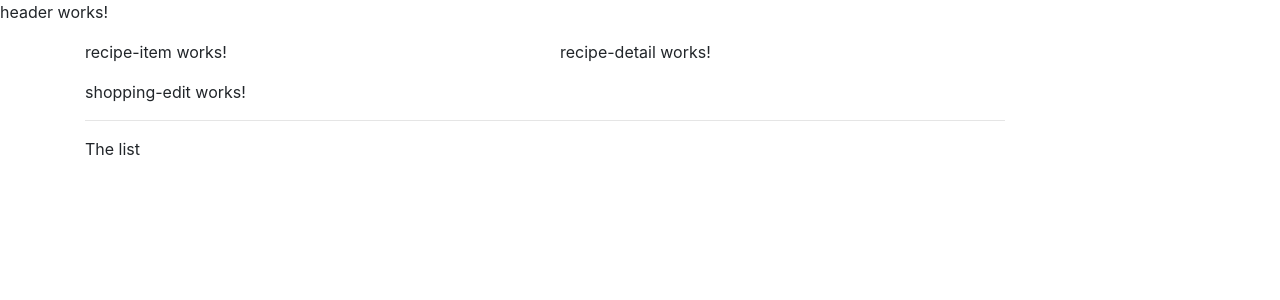
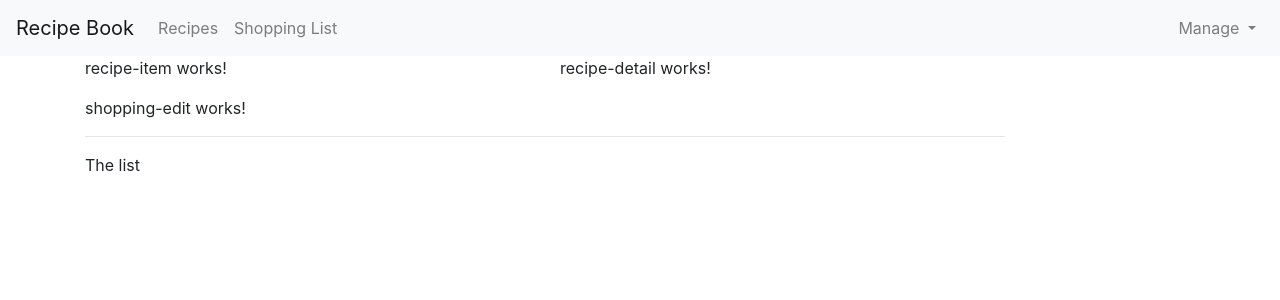
Before and after one commit to lesiak/abgular_udemy_maximilian_schwarzmuller, an Angular app in the folder webshop/: page / in a window 1280 px wide. Shown: the top 300 px of the page. Built offline with nearby package versions, Linux system fonts and the light colour scheme.

Commit message:
[WEBSHOP] Header component

```diff
--- a/webshop/src/app/header/header.component.html
+++ b/webshop/src/app/header/header.component.html
@@ -1,3 +1,28 @@
-<p>
-  header works!
-</p>
+<nav class="navbar navbar-expand-lg navbar-light bg-light">
+  <a class="navbar-brand" href="#">Recipe Book</a>
+  <button class="navbar-toggler" type="button" data-toggle="collapse" data-target="#navbarSupportedContent" aria-controls="navbarSupportedContent" aria-expanded="false" aria-label="Toggle navigation">
+    <span class="navbar-toggler-icon"></span>
+  </button>
+
+  <div class="collapse navbar-collapse" id="navbarSupportedContent">
+    <ul class="navbar-nav mr-auto">
+      <li class="nav-item">
+        <a class="nav-link" href="#">Recipes</a>
+      </li>
+      <li class="nav-item">
+        <a class="nav-link" href="#">Shopping List</a>
+      </li>
+    </ul>
+    <ul class="navbar-nav">
+      <li ngbDropdown  class="nav-item dropdown" >
+        <a ngbDropdownToggle class="nav-link dropdown-toggle"  href="#" id="navbarDropdownMenuLink" data-toggle="dropdown" aria-haspopup="true" aria-expanded="false">
+          Manage
+        </a>
+        <div ngbDropdownMenu  class="dropdown-menu" aria-labelledby="navbarDropdownMenuLink">
+          <a class="dropdown-item" href="#">Save Data</a>
+          <a class="dropdown-item" href="#">Fetch Data</a>
+        </div>
+      </li>
+    </ul>
+  </div>
+</nav>
```
